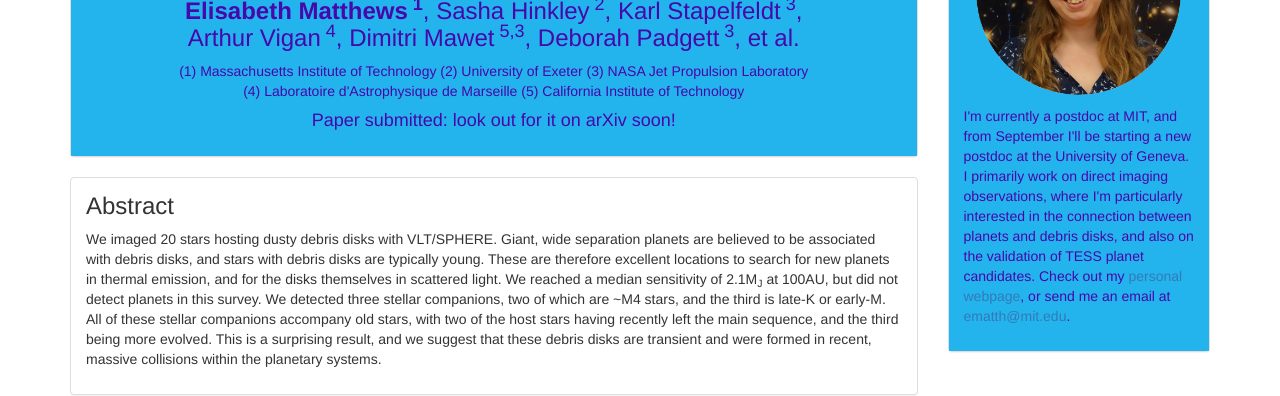
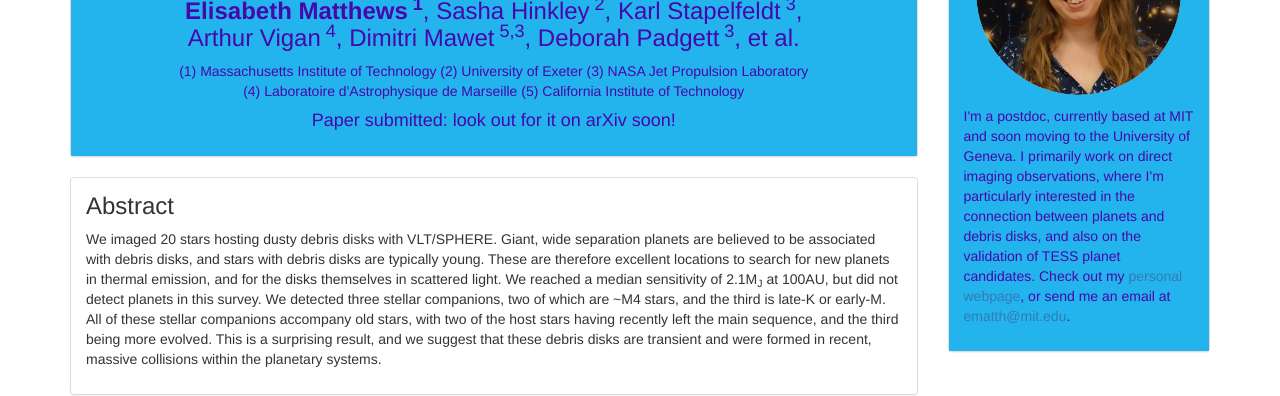
Before and after one commit to ecmatthews/ecmatthews.github.io, a Jekyll site: the page exo3poster/exo3_poster.html, which Jekyll copies as it is, in a window 1280 px wide. Shown: the part 147-543 px from the top of the page. Built offline with Jekyll 4.4.1, drawn with Linux system fonts in a browser that asks for light colours.

Commit message:
tweaked the text for my intro on poster

```diff
--- a/exo3poster/exo3_poster.html
+++ b/exo3poster/exo3_poster.html
@@ -45,7 +45,7 @@
         <div class='panel panel-default'>
           <div class='panel-body panel-custom-title'>
             <p class='text-center'> <img src='https://ecmatthews.github.io/exo3poster/matthews2018.png' width='90%' height='auto' > </p>
-            <p> I'm currently a postdoc at MIT, and from September I'll be starting a new postdoc at the University of Geneva. I primarily work on direct imaging observations, where I'm particularly interested in the connection between planets and debris disks, and also on the validation of TESS planet candidates. Check out my <a href='https://ecmatthews.github.io/'>personal webpage</a>, or send me an email at <a href='mailto:ematth@mit.edu'>ematth@mit.edu</a>. </p>
+            <p> I'm a postdoc, currently based at MIT and soon moving to the University of Geneva. I primarily work on direct imaging observations, where I'm particularly interested in the connection between planets and debris disks, and also on the validation of TESS planet candidates. Check out my <a href='https://ecmatthews.github.io/'>personal webpage</a>, or send me an email at <a href='mailto:ematth@mit.edu'>ematth@mit.edu</a>. </p>
           </div>
         </div>
       </div>
```
